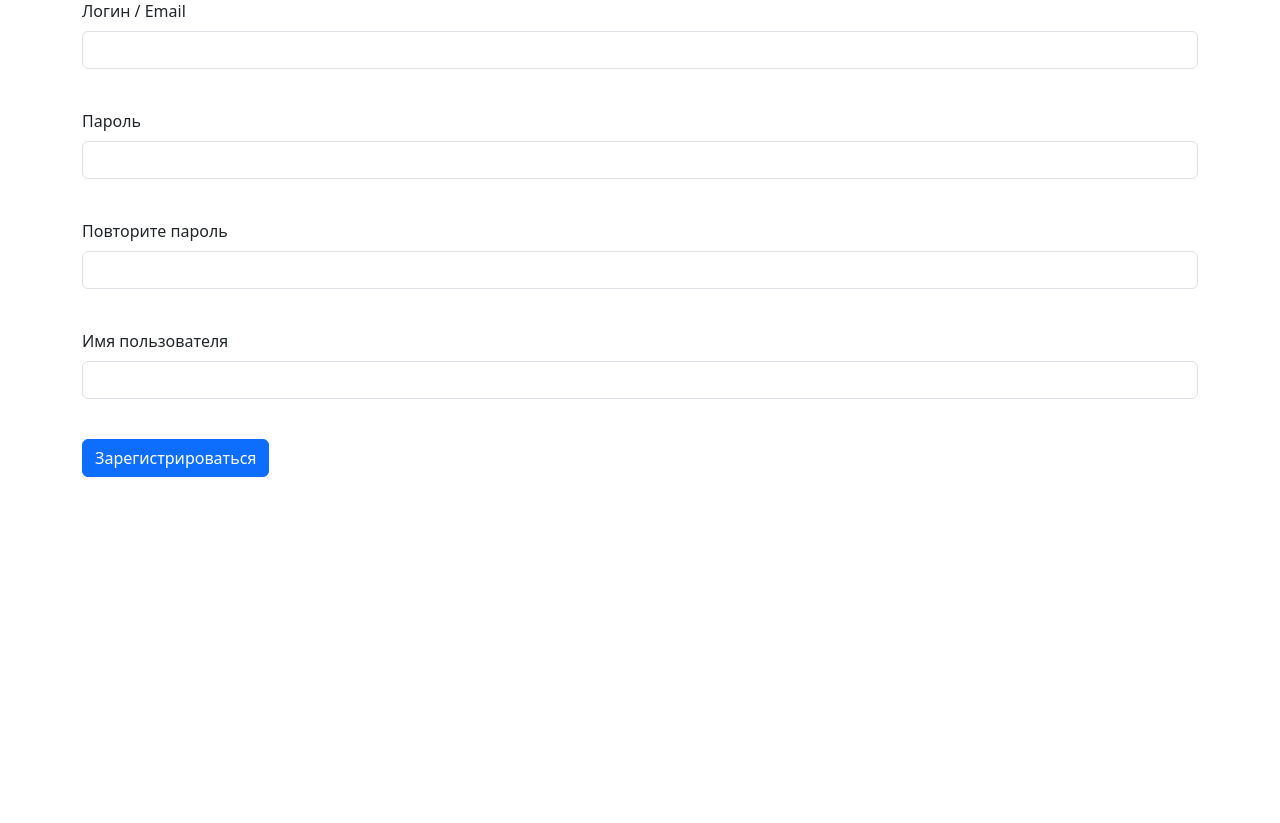
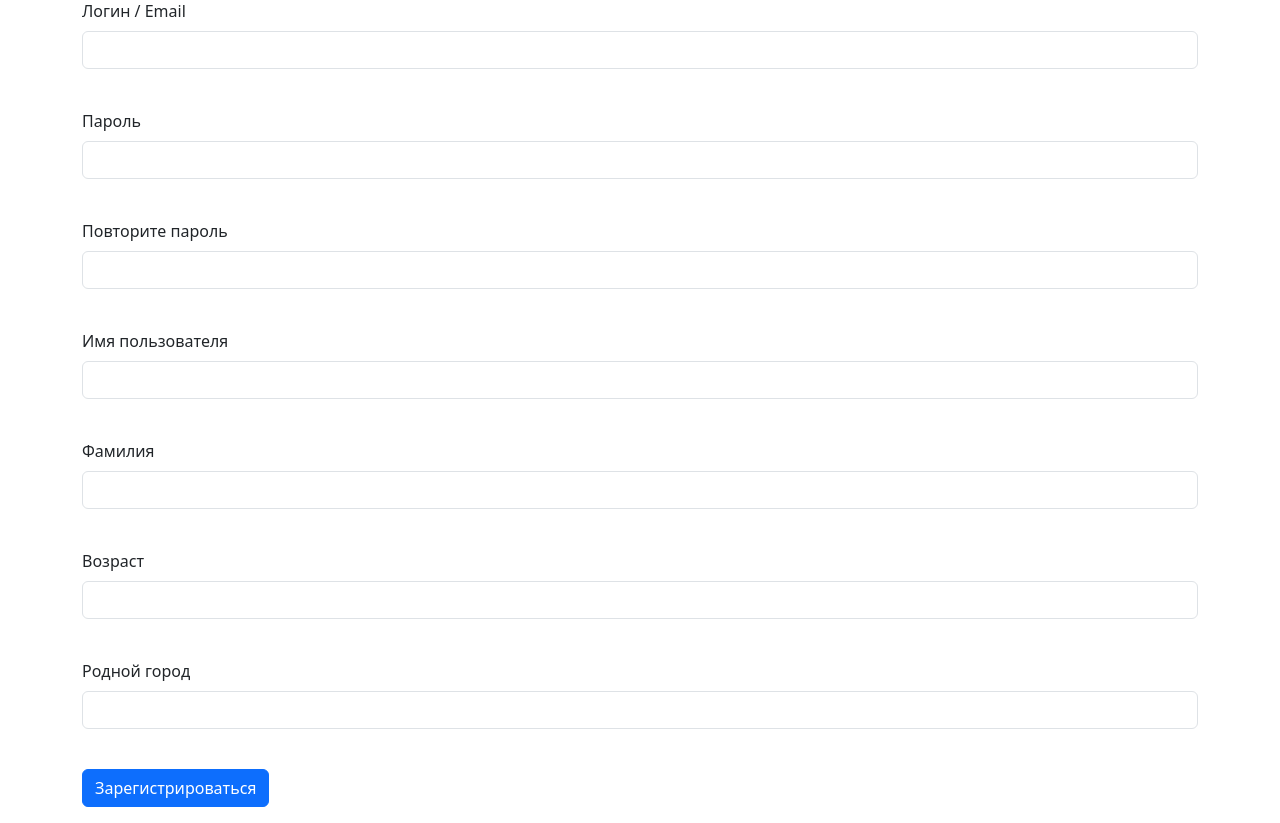
Before and after one commit to Misha-Mayskiy/flask_learning_project, a Flask app: page /register in a window 1280 px wide. Shown: the part 223-1046 px from the top of the page. Before the commit the page ends 700 px from the top, so only its background shows below. Run offline with Flask 3, Linux system fonts and the light colour scheme.

Commit message:
feat: final fixed version

```diff
--- a/app_v3.py
+++ b/app_v3.py
@@ -94,14 +94,20 @@ def register():
             return render_template('register.html', title='Регистрация',
                                    form=form,
                                    message="Пароли не совпадают")
+
         db_sess = db_session.create_session()
+
         if db_sess.query(User).filter(User.email == form.email.data).first():
             return render_template('register.html', title='Регистрация',
                                    form=form,
                                    message="Такой пользователь уже есть")
+
         user = User(
             name=form.name.data,
             email=form.email.data,
+            surname=form.surname.data if form.surname.data else None,
+            age=int(form.age.data) if form.age.data else None,
+            city_from=form.city_from.data if form.city_from.data else None
         )
         user.set_password(form.password.data)
         db_sess.add(user)
--- a/forms/register_form.py
+++ b/forms/register_form.py
@@ -1,6 +1,6 @@
 from flask_wtf import FlaskForm
 from wtforms import StringField, PasswordField, SubmitField, EmailField
-from wtforms.validators import DataRequired, Email, EqualTo, Length
+from wtforms.validators import DataRequired, Email, EqualTo, Length, Optional
 
 
 class RegisterForm(FlaskForm):
@@ -10,8 +10,12 @@ class RegisterForm(FlaskForm):
                                                    Length(min=6,
                                                           message='Пароль должен быть не менее 6 символов')])
     password_again = PasswordField('Повторите пароль',
-                                   validators=[DataRequired(),
-                                               EqualTo('password',
-                                                       message='Пароли должны совпадать')])
+                                   validators=[DataRequired(), EqualTo('password',
+                                                                       message='Пароли должны совпадать')])
     name = StringField('Имя пользователя', validators=[DataRequired()])
+    surname = StringField('Фамилия', validators=[Optional()])
+    age = StringField('Возраст', validators=[Optional()])
+
+    city_from = StringField('Родной город', validators=[Optional()])
+
     submit = SubmitField('Зарегистрироваться')
--- a/templates/register.html
+++ b/templates/register.html
@@ -46,6 +46,36 @@
         </div>
 
         <div class="mb-3">
+            {{ form.surname.label(class="form-label") }}<br>
+            {{ form.surname(class="form-control" + (" is-invalid" if form.surname.errors else "")) }}<br>
+            {% for error in form.surname.errors %}
+                <div class="invalid-feedback">
+                    {{ error }}
+                </div>
+            {% endfor %}
+        </div>
+
+        <div class="mb-3">
+            {{ form.age.label(class="form-label") }}<br>
+            {{ form.age(class="form-control" + (" is-invalid" if form.age.errors else ""), type="number" if form.age.type == 'IntegerField' else "text") }}<br>
+            {% for error in form.age.errors %}
+                <div class="invalid-feedback">
+                    {{ error }}
+                </div>
+            {% endfor %}
+        </div>
+
+        <div class="mb-3">
+            {{ form.city_from.label(class="form-label") }}<br>
+            {{ form.city_from(class="form-control" + (" is-invalid" if form.city_from.errors else "")) }}<br>
+            {% for error in form.city_from.errors %}
+                <div class="invalid-feedback">
+                    {{ error }}
+                </div>
+            {% endfor %}
+        </div>
+
+        <div class="mb-3">
             {{ form.submit(type="submit", class="btn btn-primary") }}
         </div>
 
--- a/templates/user_hometown.html
+++ b/templates/user_hometown.html
@@ -13,7 +13,6 @@
         {% endif %}
     </div>
 
-    Your api key change!!!
     <script src="https://api-maps.yandex.ru/2.1/?apikey=8013b162-6b42-4997-9691-77b7074026e0&lang=ru_RU"
             type="text/javascript"></script>
     <script type="text/javascript">
```
Also changed, not shown: database/mars_explorer.db (deleted).
